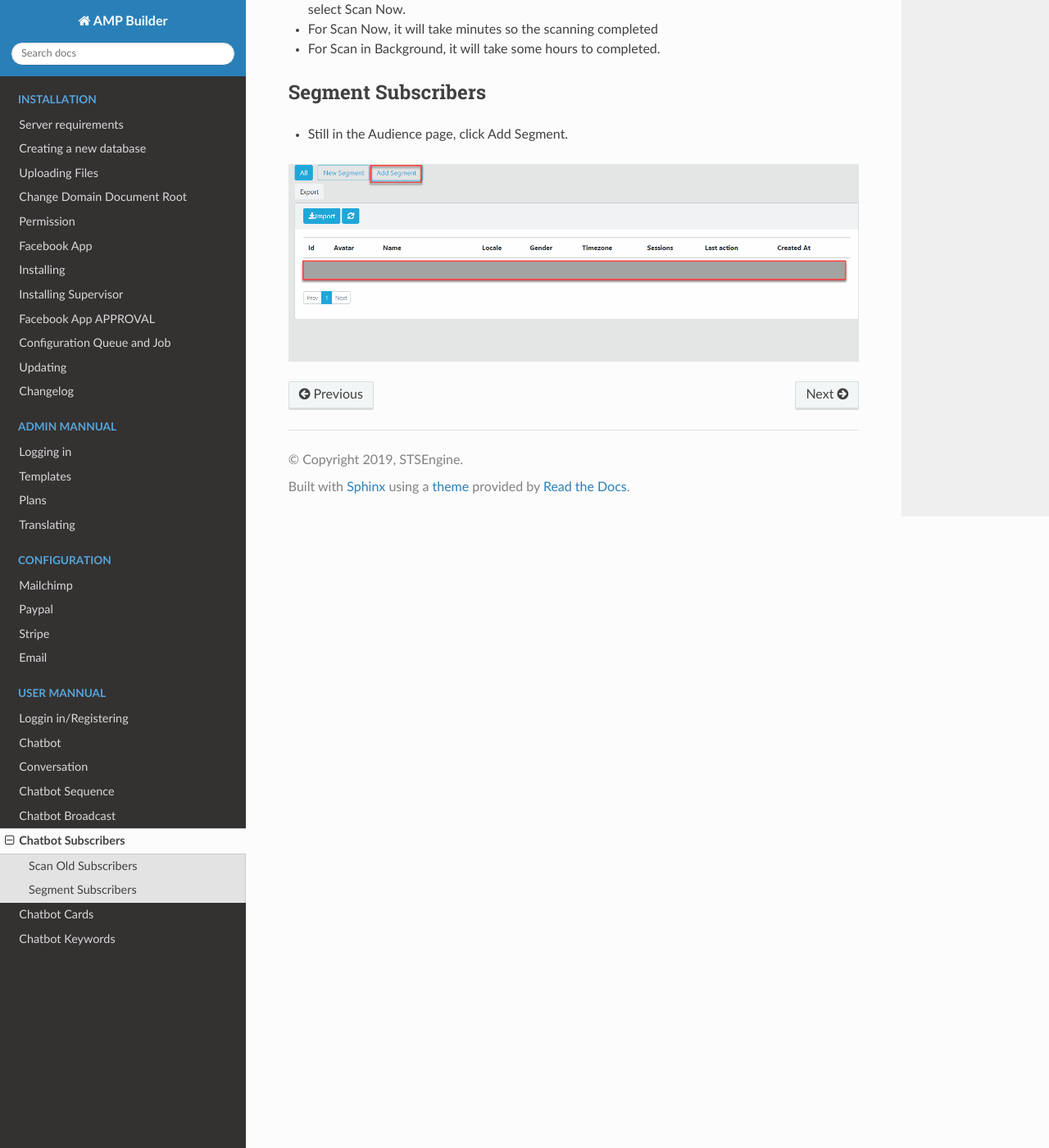
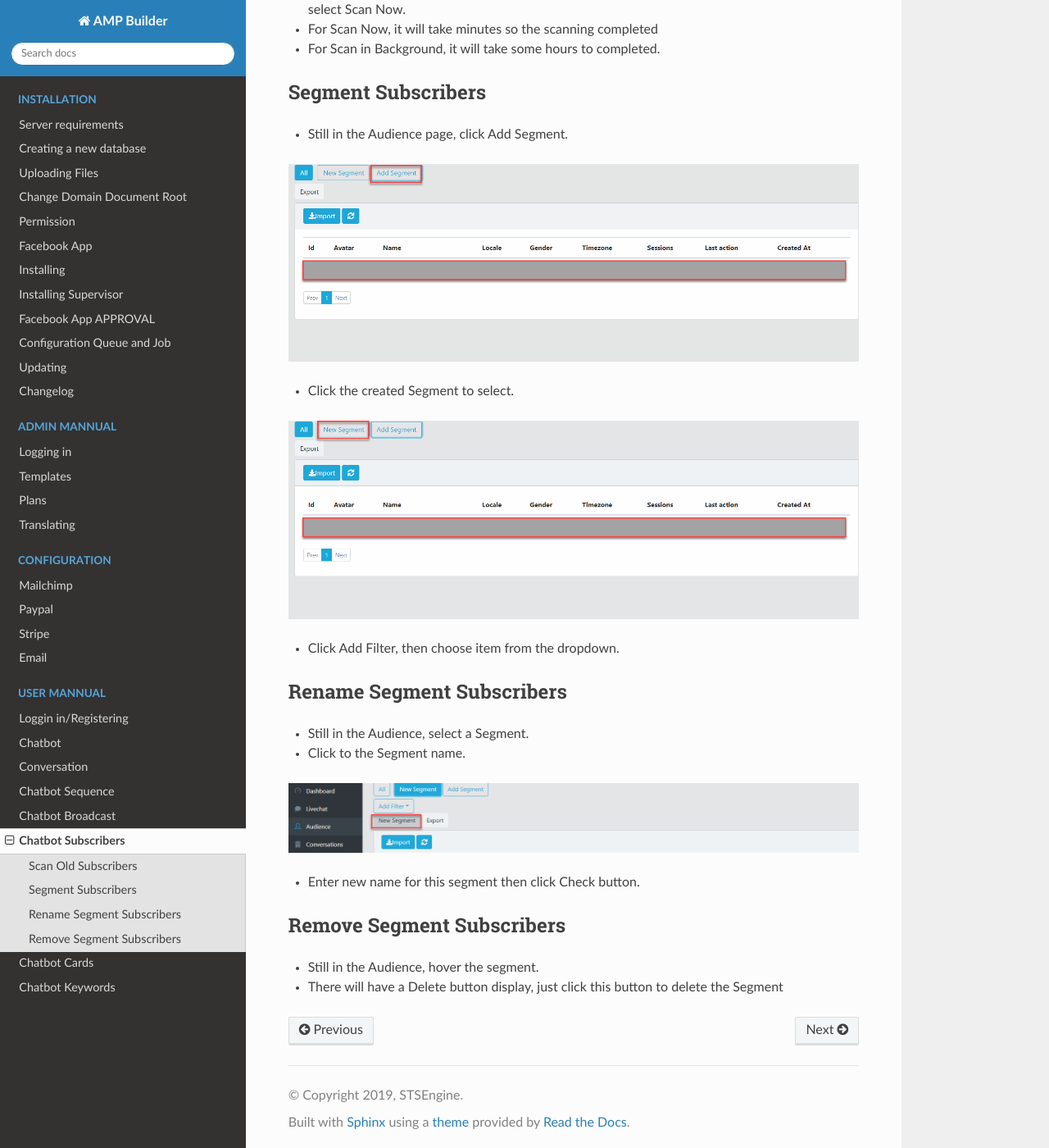
Before and after one commit to vhtnam/chatbot-docs, a Sphinx documentation site: the page built from source/_user/subscriber.rst, in a window 1280 px wide and 1400 px high, scrolled down 1038 px. Shown: the whole window at 82% size. Built offline with Sphinx 7.4.7 and the Read the Docs theme 2.0.0, drawn with Linux system fonts in a browser that asks for light colours; pages that are not in the unit, such as notebooks, are missing from menus.

Commit message:
no message

```diff
--- a/source/_user/subscriber.rst
+++ b/source/_user/subscriber.rst
@@ -28,3 +28,28 @@ Segment Subscribers
 - Still in the Audience page, click Add Segment.
 
 .. image:: ../assets/images/subscriber3.gif
+
+- Click the created Segment to select.
+
+.. image:: ../assets/images/subscriber4.gif
+
+- Click Add Filter, then choose item from the dropdown.
+
+
+==============
+Rename Segment Subscribers
+==============
+
+- Still in the Audience, select a Segment.
+- Click to the Segment name.
+
+.. image:: ../assets/images/subscriber5.gif
+
+- Enter new name for this segment then click Check button.
+
+==============
+Remove Segment Subscribers
+==============
+
+- Still in the Audience, hover the segment.
+- There will have a Delete button display, just click this button to delete the Segment
```
Also changed, not shown: source/assets/images/subscriber4.gif (added), source/assets/images/subscriber5.gif (added).
